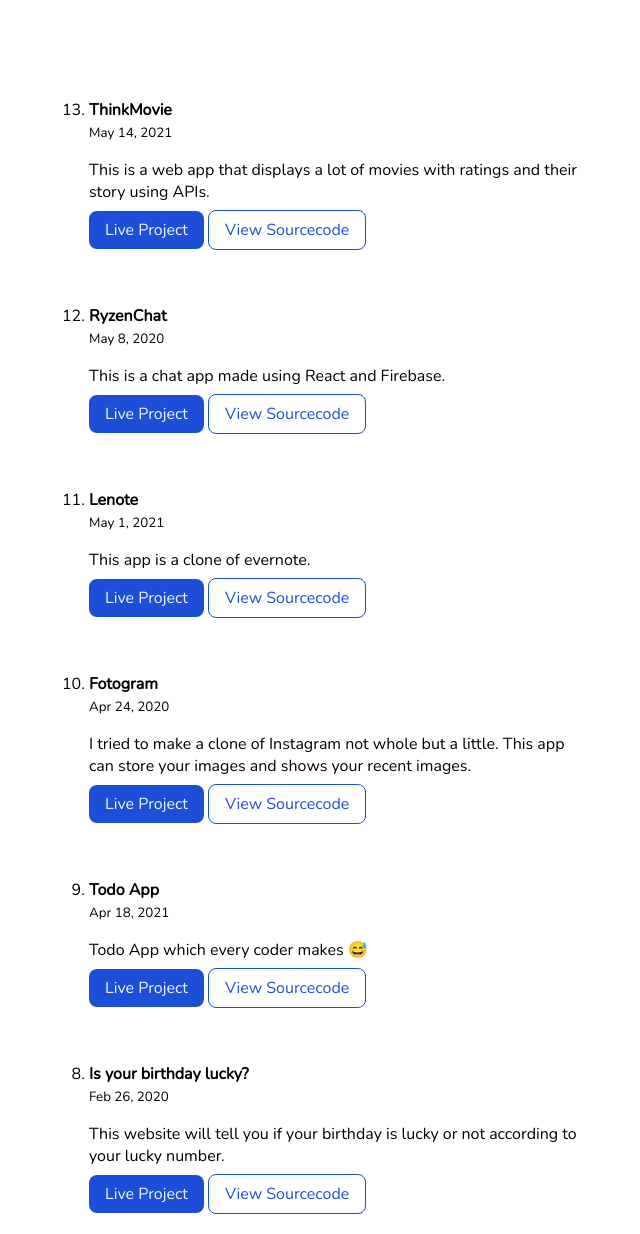
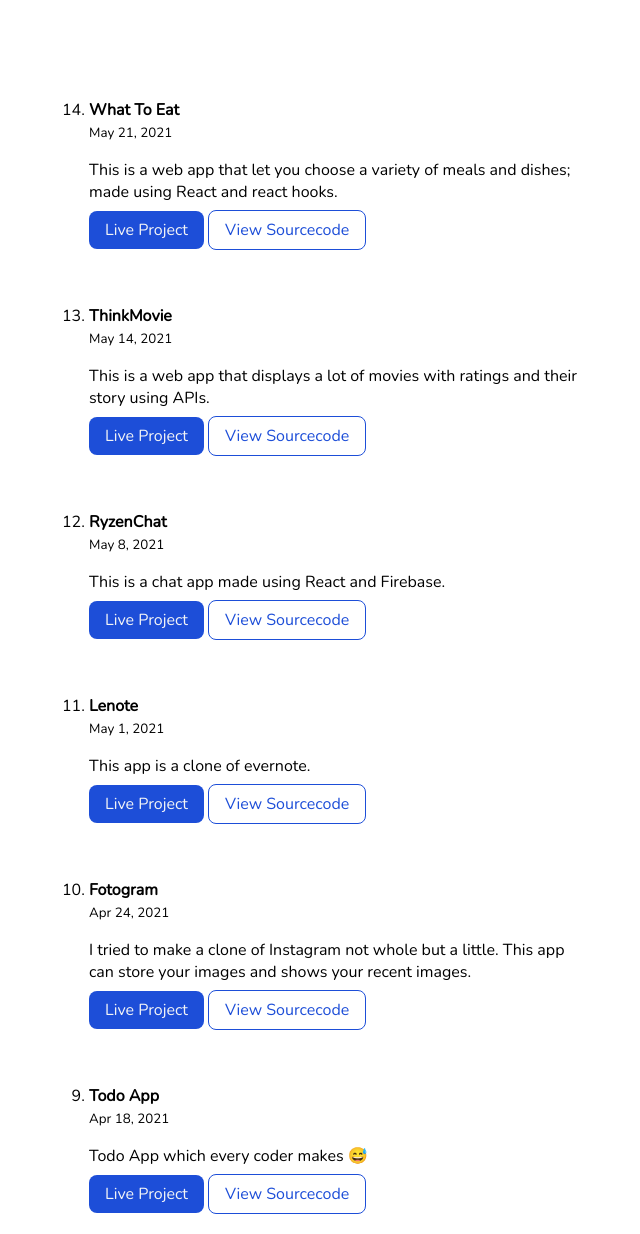
Before and after one commit to paarthbajaj/paarthbajaj-site, a plain HTML site: page projects.html in a window 1280 px wide. Shown: the part 223-1457 px from the top of the page, without its empty margins (323-963 px from the left). Drawn offline with nearby package versions, Linux system fonts and the light colour scheme.

Commit message:
Docs: Added one more project

```diff
--- a/projects.html
+++ b/projects.html
@@ -27,6 +27,15 @@
     </header>
     <div class="makecenter">
     <ol reversed>
+        <div class="off-sec">
+            <li>
+                <strong>What To Eat</strong><br>
+                <small>May 21, 2021</small>
+                <p>This is a web app that let you choose a variety of meals and dishes; made using React and react hooks.</p>
+                <a class="buttons" href="https://what-to-eat-now.netlify.app/">Live Project</a>
+                <a class="sec-button" href="https://github.com/paarthbajaj/What-to-eat">View Sourcecode</a>
+            </li>
+        </div>
          <div class="new-sec">
             <li>
                 <strong>ThinkMovie</strong><br>
@@ -39,7 +48,7 @@
         <div class="off-sec">
             <li>
                 <strong>RyzenChat</strong><br>
-                <small>May 8, 2020</small>
+                <small>May 8, 2021</small>
                 <p>This is a chat app made using React and Firebase.</p>
                 <a class="buttons" href="https://ryzenchat.netlify.app/">Live Project</a>
                 <a class="sec-button" href="https://github.com/paarthbajaj/RyzenChat">View Sourcecode</a>
@@ -57,7 +66,7 @@
         <div class="off-sec">
             <li>
                 <strong>Fotogram</strong><br>
-                <small>Apr 24, 2020</small>
+                <small>Apr 24, 2021</small>
                 <p>I tried to make a clone of Instagram not whole but a little. This app can store your images and shows your recent images.</p>
                 <a class="buttons" href="https://fotogram.netlify.app/">Live Project</a>
                 <a class="sec-button" href="https://github.com/paarthbajaj/Photo-Gallery/tree/master">View Sourcecode</a>
@@ -75,7 +84,7 @@
         <div class="off-sec">
             <li>
                 <strong>Is your birthday lucky?</strong><br>
-                <small>Feb 26, 2020</small>
+                <small>Feb 26, 2021</small>
                 <p>This website will tell you if your birthday is lucky or not according to your lucky number.</p>
                 <a class="buttons" href="https://isurbirthdaylucky.netlify.app/">Live Project</a>
                 <a class="sec-button" href="https://github.com/paarthbajaj/IsYourBirthdayLucky">View Sourcecode</a>
```
